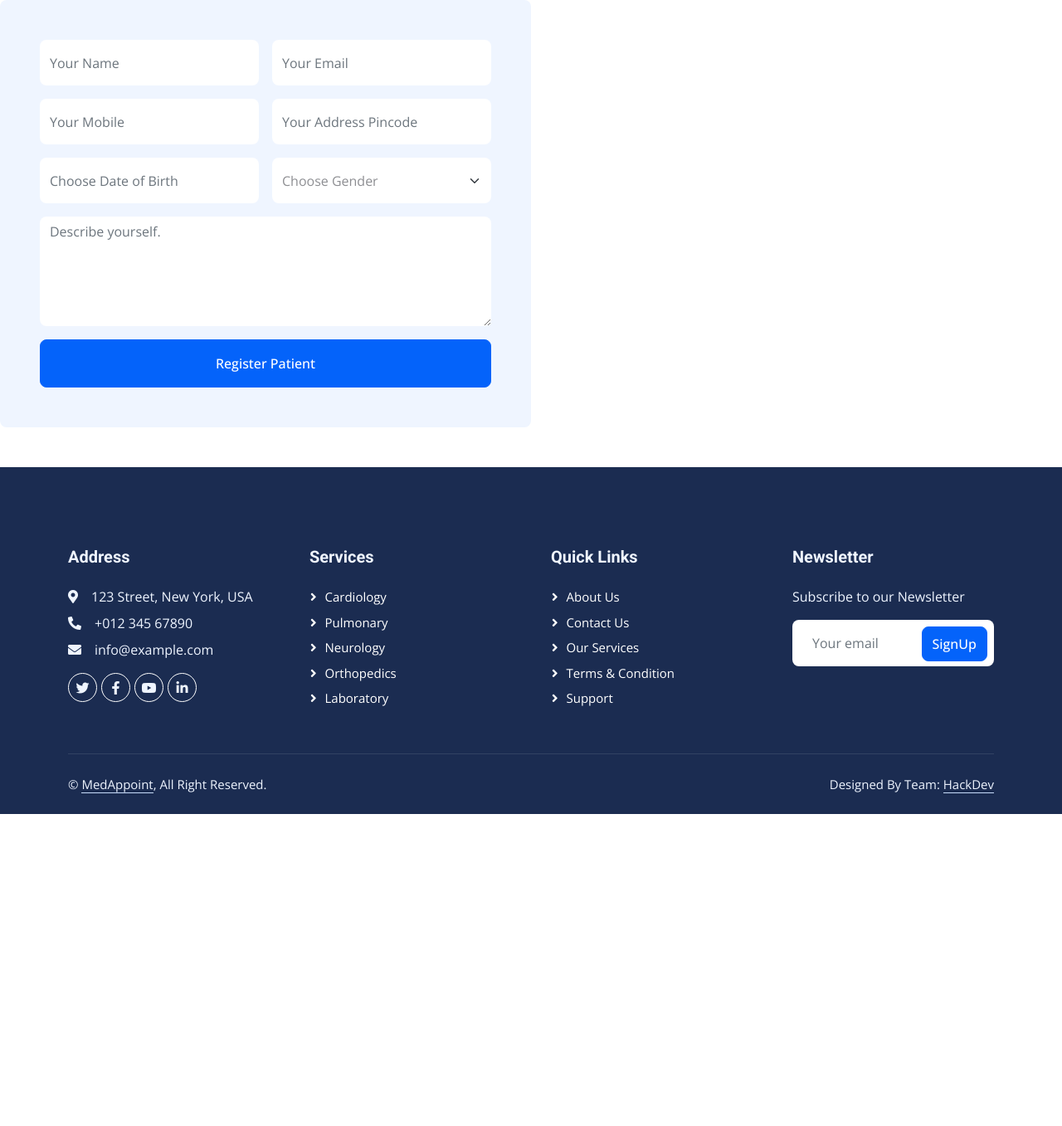
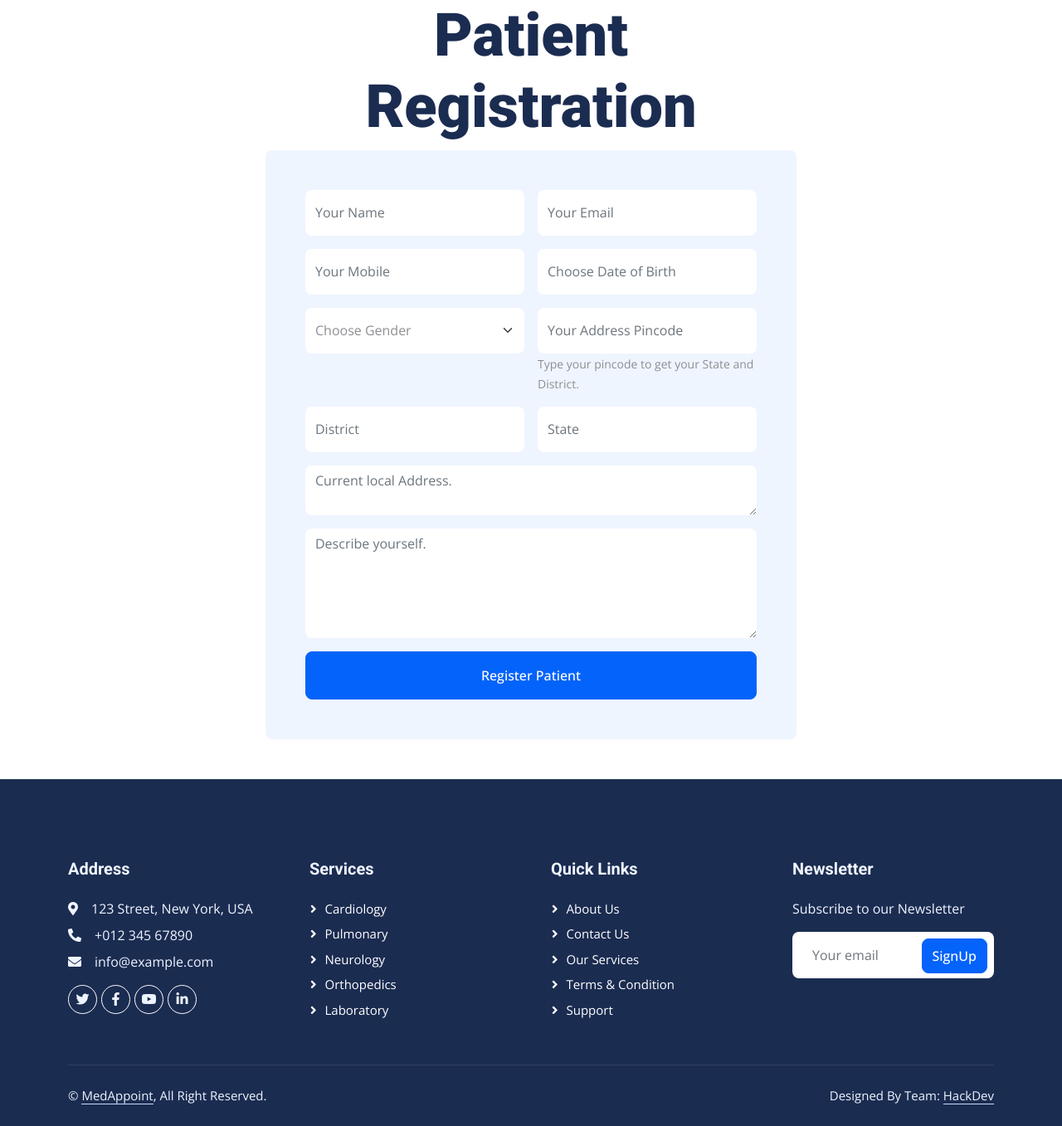
Before and after one commit to ak5154639/MedApproint-AI, a Django app: page /register-patient in a window 1280 px wide. Shown: the part 95-1452 px from the top of the page at 83% size. Before the commit the page ends 1076 px from the top, so only its background shows below. Run offline with Django 3.2, Linux system fonts and the light colour scheme; some libraries are stand-ins or nearby versions.

Commit message:
3 commit

```diff
--- a/appointApp/templates/appointApp/register-patient.html
+++ b/appointApp/templates/appointApp/register-patient.html
@@ -5,10 +5,12 @@
 {% endblock %}
 
 {% block body %}
-<div class="col-lg-6 wow fadeInUp" data-wow-delay="0.5s">
+<div class="col-lg-6 wow fadeInUp mx-auto" data-wow-delay="0.5s">
+    <h2 class="display-2 text-center"> Patient Registration </h2>
     <div class="bg-light rounded h-100 d-flex align-items-center p-5">
-        <form action="/register-doctor" id="register-doctor" method="GET">
+        <form action="/register-patient" id="register-patient" method="GET">
             <div class="row g-3">
+
                 <div class="col-12 col-sm-6">
                     <input type="text" class="form-control border-0" name="name" placeholder="Your Name" style="height: 55px;">
                 </div>
@@ -18,9 +20,7 @@
                 <div class="col-12 col-sm-6">
                     <input type="text" class="form-control border-0" name="number" placeholder="Your Mobile" style="height: 55px;">
                 </div>
-                <div class="col-12 col-sm-6">
-                    <input type="text" class="form-control border-0" name="pincode" id="pincodeField" placeholder="Your Address Pincode" style="height: 55px;">
-                </div>
+
                 <div class="col-12 col-sm-6">
                     <div class="date" id="date" data-target-input="nearest">
                         <input type="text"
@@ -36,7 +36,59 @@
                         <option value="O">Other</option>
                     </select>
                 </div>
+                <div class="col-12 col-sm-6">
+                    <input type="text" class="form-control border-0" name="pincode" id="pincodeField" placeholder="Your Address Pincode" style="height: 55px;">
+                    <small id="pincode-message">Type your pincode to get your State and District.</small>
+                </div>
+                <script>
+                    document.addEventListener("1", ()=>{
+                        document.querySelector("#submit").addEventListener("click", (e)=>{
+                            e.preventDefault();
+                        })
 
+                    })
+                    document.querySelector("#pincodeField").addEventListener('input', (event) =>{
+                    const pincode=event.target.value;
+                    const url = "https://api.data.gov.in/resource/9115b89c-7a80-4f54-9b06-21086e0f0bd7?api-key=579b464db66ec23bdd000001cdd3946e44ce4aad7209ff7b23ac571b&format=json&filters%5Bpincode%5D="+pincode;
+                    fetch(url)
+                    .then((response) => {
+                        if (!response.ok) {
+                        throw new Error(`HTTP error! Status: ${response.status}`);
+                        }
+
+                        return response.json();
+                    })
+                    .then((response) => {
+                        const pincode = event.target.value;
+                        if (pincode.length == 6){
+                            const url = "https://api.data.gov.in/resource/6176ee09-3d56-4a3b-8115-21841576b2f6?api-key=579b464db66ec23bdd000001cdd3946e44ce4aad7209ff7b23ac571b&format=json&filters%5Bpincode%5D="+pincode;
+                            fetch(url)
+                            .then((response) => {
+                                if (!response.ok) {
+                                    throw new Error(`HTTP error! Status: ${response.status}`);
+                                }
+
+                                return response.json();
+                            })
+                            .then((response) => {
+                                const record = response.records[0];
+                                document.querySelector("#stateField").value =  record.statename;
+                                document.querySelector("#cityField").value = record.districtname;
+                            });
+                        }
+                        else {
+                            document.querySelector("#stateField").value =  "";
+                            document.querySelector("#cityField").value = "";
+                        }
+                    });
+                })
+                </script>
+                <div class="col-12 col-sm-6">
+                    <input type="text" class="form-control border-0" name="city" id="cityField" placeholder="District" style="height: 55px;">
+                </div>
+                <div class="col-12 col-sm-6">
+                    <input type="text" class="form-control border-0" name="state" id="stateField" placeholder="State" style="height: 55px;">
+                </div>
                 <!-- Date Input -->
                 <!-- <div class="col-12 col-sm-6">
                     <div class="date" id="date" data-target-input="nearest">
@@ -54,8 +106,13 @@
                 </div> -->
                 <!-- Date input ends here -->
                 <div class="col-12">
+                    <textarea class="form-control border-0" rows="2" placeholder="Current local Address."></textarea>
+
+                </div>
+                <div class="col-12">
                     <textarea class="form-control border-0" rows="5" placeholder="Describe yourself."></textarea>
                 </div>
+
                 <div class="col-12">
                     <button class="btn btn-primary w-100 py-3" id="submit" type="submit">Register Patient</button>
                 </div>
```
